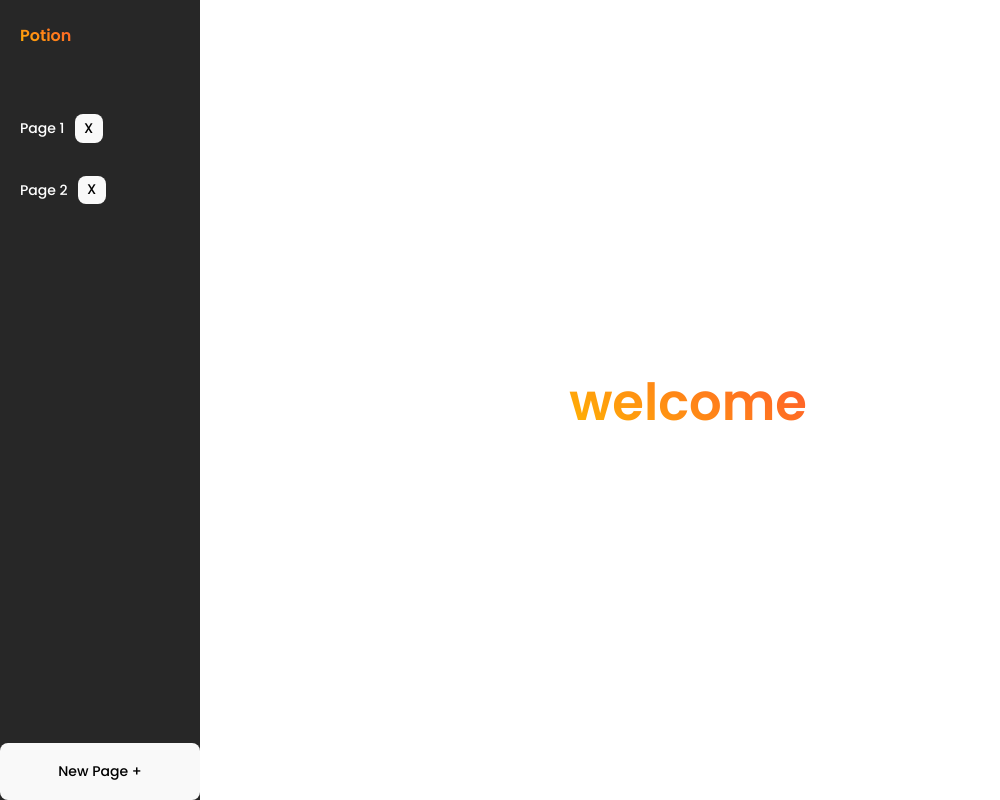
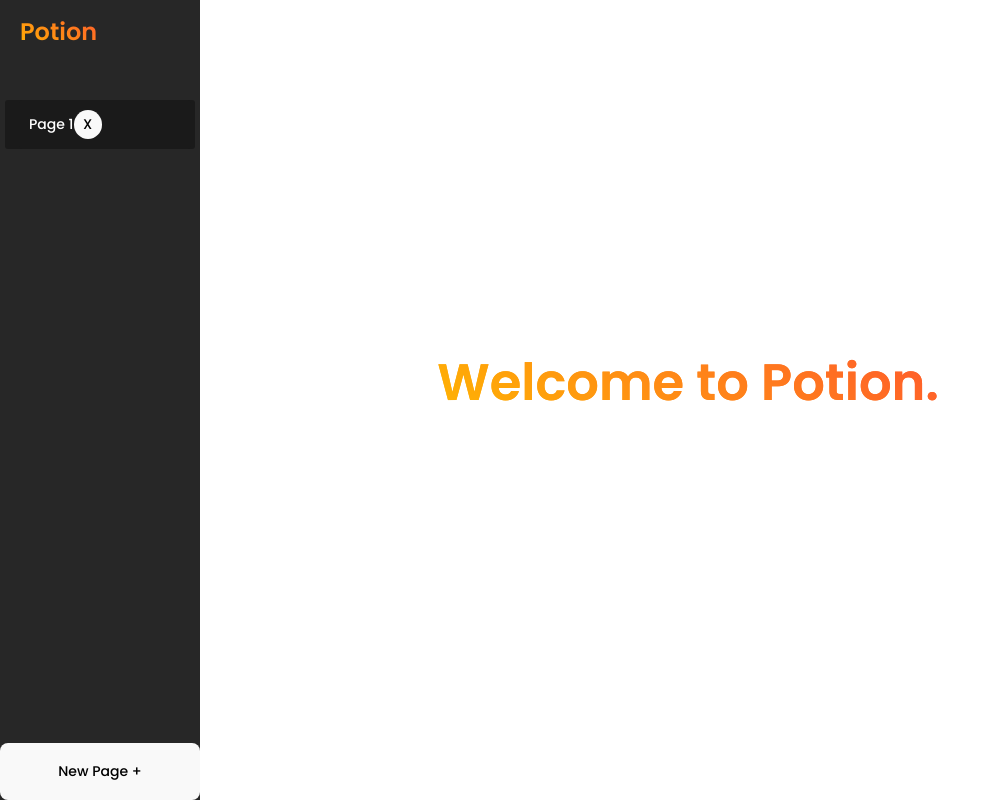
Before and after one commit to KindredSM/potion-productivity, a Vue app: page / in a window 1280 px wide. Both pictures are taken after a click on the button "New Page +". Shown: the whole page, without its empty margins (0-1000 px from the left). Built offline with nearby package versions, Linux system fonts and the light colour scheme.

Commit message:
added simple crud functionality

```diff
--- a/package.json
+++ b/package.json
@@ -9,10 +9,12 @@
     "preview": "vite preview"
   },
   "dependencies": {
+    "uuid": "^9.0.0",
     "vue": "^3.2.47",
     "vue-router": "^4.1.6"
   },
   "devDependencies": {
+    "@types/uuid": "^9.0.1",
     "@vitejs/plugin-vue": "^4.1.0",
     "typescript": "^4.9.3",
     "vite": "^4.2.0",
--- a/src/components/Navbar.vue
+++ b/src/components/Navbar.vue
@@ -17,6 +17,7 @@
   text-fill-color: transparent;
   margin-top: 12px;
   margin-left: 20px;
+  font-size: 24px;
 }
 .logo {
   height: 50px;
--- a/src/components/Sidebar.vue
+++ b/src/components/Sidebar.vue
@@ -2,11 +2,11 @@
   <ul class="sidebar">
     <span class="menu">
       <li class="menu-item" v-for="(page, index) in pages" :key="index">
-        <router-link :to="`/page/${index}`">
-          <p>
-            {{ page
-            }}<button class="delete" @click="deletePage(index)">X</button>
+        <router-link :to="`/page/${index}`" class="menu-item">
+          <p class="page-title">
+            {{ page.title }}
           </p>
+          <button class="delete" @click="deletePage(index)">X</button>
         </router-link>
       </li>
     </span>
@@ -17,30 +17,45 @@
 </template>
 
 <script lang="ts">
+import { v4 as uuidv4 } from "uuid";
 export default {
   data() {
     return {
-      pages: ["Page 1"],
+      pages: [] as { id: string; title: string; content: string }[],
     };
+  },
+  created() {
+    const storedPages = JSON.parse(localStorage.getItem("pages") || "[]");
+    this.pages = storedPages || [];
   },
   methods: {
     addPage() {
-      const newPage = `Page ${this.pages.length + 1}`;
+      const newPage = {
+        id: uuidv4(),
+        title: `Page ${this.pages.length + 1}`,
+        content: "",
+      };
       this.pages.push(newPage);
+
+      localStorage.setItem("pages", JSON.stringify(this.pages));
     },
-    deletePage(index) {
+
+    deletePage(index: number) {
       this.pages.splice(index, 1);
+
+      localStorage.setItem("pages", JSON.stringify(this.pages));
     },
   },
-  mounted() {
-    const savedPages = localStorage.getItem("pages");
-    if (savedPages) {
-      this.pages = JSON.parse(savedPages);
-    }
-  },
   watch: {
-    pages(newPages) {
-      localStorage.setItem("pages", JSON.stringify(newPages));
+    pages: {
+      handler(newPages, oldPages) {
+        for (let i = 0; i < newPages.length; i++) {
+          if (JSON.stringify(newPages[i]) !== JSON.stringify(oldPages[i])) {
+            localStorage.setItem(`page-${i}`, JSON.stringify(newPages[i]));
+          }
+        }
+      },
+      deep: true,
     },
   },
 };
@@ -50,16 +65,36 @@
 .menu {
   padding-top: 100px;
   display: flex;
+  align-items: center;
   flex-direction: column;
   gap: 5px;
   font-size: 14px;
   text-align: left;
-  width: 80%;
+  width: 100%;
+}
+
+.menu-item {
+  display: flex;
+  flex-direction: row;
+
+  align-content: center;
+  align-items: center;
+  padding-left: 10px;
+  background-color: #1a1a1a;
+  width: 90%;
   margin: 0 auto;
+  position: inherit;
+  border-radius: 3px;
+  transition: ease 0.3s;
+}
+
+.menu-item:hover {
+  cursor: pointer;
+  background-color: #202020;
 }
 
 .delete {
-  margin-left: 10px;
+  border-radius: 50%;
 }
 
 .sidebar {
--- a/src/router/index.ts
+++ b/src/router/index.ts
@@ -1,5 +1,6 @@
 import { createRouter, createWebHashHistory, RouteRecordRaw } from "vue-router";
 import Home from "../views/Home.vue";
+import Page from "../views/Page.vue";
 
 const routes: Array<RouteRecordRaw> = [
   {
@@ -7,12 +8,17 @@
     name: "home",
     component: Home,
   },
+  {
+    path: "/page/:id",
+    name: "Page",
+    component: Page,
+    props: true,
+  },
 ];
 
 const router = createRouter({
-  // 4. Provide the history implementation to use. We are using the hash history for simplicity here.
   history: createWebHashHistory(),
-  routes, // short for `routes: routes`
+  routes,
 });
 
 export default router;
--- a/src/style.css
+++ b/src/style.css
@@ -20,9 +20,6 @@
 
   text-decoration: inherit;
   transition: ease 0.3s;
-}
-a:hover {
-  color: #ff5d2b;
 }
 
 body {
--- a/src/views/Home.vue
+++ b/src/views/Home.vue
@@ -1,6 +1,9 @@
 <template>
   <div class="home">
-    <h1 class="header">welcome</h1>
+    <div class="header">
+      <h1 class="header">Welcome to Potion.</h1>
+    </div>
+    <p class="page-content">here, you can write notes</p>
     <div class="notes"></div>
   </div>
 </template>
@@ -14,13 +17,16 @@
   margin-right: 32px;
   margin-left: 128px;
 }
+
 .header {
   background: linear-gradient(215.78deg, #ff5d2b 2.99%, #ffb800 104.97%);
   -webkit-background-clip: text;
   -webkit-text-fill-color: transparent;
   background-clip: text;
   text-fill-color: transparent;
+  text-align: left;
 }
+
 .notes {
   display: flex;
   flex-direction: row;
--- /dev/null
+++ b/src/views/Page.vue
@@ -0,0 +1,86 @@
+<template>
+  <div class="home">
+    <div class="page">
+      <h1 class="page-header">
+        <textarea v-model="title" key="title" @input="saveData"></textarea>
+      </h1>
+      <p class="page-content">
+        <textarea v-model="content" key="content" @input="saveData"></textarea>
+      </p>
+    </div>
+  </div>
+</template>
+
+<style scoped>
+[contenteditable="true"]:focus {
+  outline: none;
+}
+.home {
+  padding-bottom: 120px;
+  padding-top: 124px;
+  margin-right: 32px;
+  margin-left: 128px;
+}
+
+textarea {
+  width: 100%;
+  padding: 5px;
+  font-family: "Poppins";
+  outline: none;
+  border: none;
+  resize: none;
+  font-size: 16px;
+  background-color: #242424;
+}
+
+.page {
+  display: flex;
+  flex-direction: column;
+  text-align: left;
+  width: 70vw;
+  margin: 0 auto;
+  height: 100vh;
+}
+</style>
+
+<script lang="ts">
+export default {
+  props: ["id"],
+
+  data() {
+    return {
+      title: "",
+      content: "",
+    };
+  },
+  methods: {
+    saveData() {
+      const pages = JSON.parse(localStorage.getItem("pages") || "[]");
+      const index = pages.findIndex((p: any) => p.id === this.id);
+      if (index !== -1) {
+        pages[index].content = this.content;
+        pages[index].title = this.title;
+      } else {
+        pages.push({
+          id: this.id,
+          content: this.content,
+          title: this.title,
+        });
+      }
+      try {
+        localStorage.setItem("pages", JSON.stringify(pages));
+      } catch (e) {
+        console.error("Error while saving data to Local Storage:", e);
+      }
+    },
+  },
+  mounted() {
+    const pages = JSON.parse(localStorage.getItem("pages") || "[]");
+    const page = pages.find((p: any) => p.id === this.id);
+    if (page) {
+      this.content = page.content;
+      this.title = page.title;
+    }
+  },
+};
+</script>
```
Also changed, not shown: 1 other file (tests, documents, lock files or other folders).
